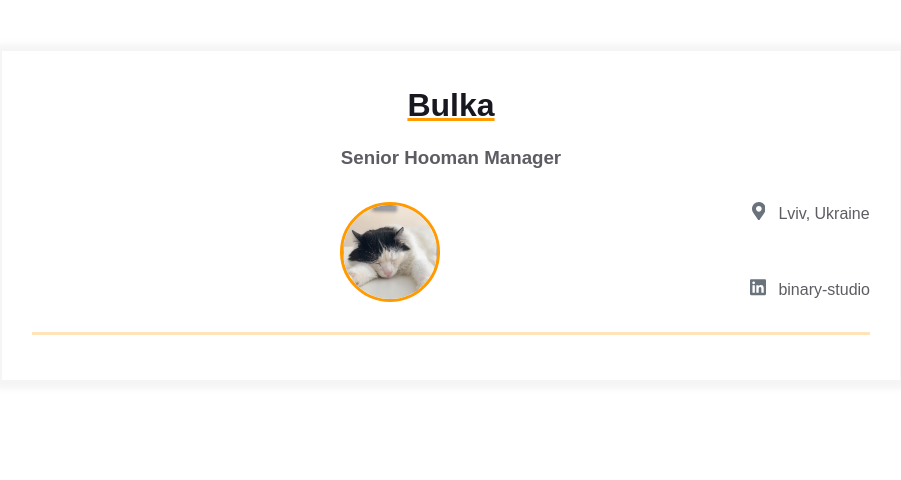
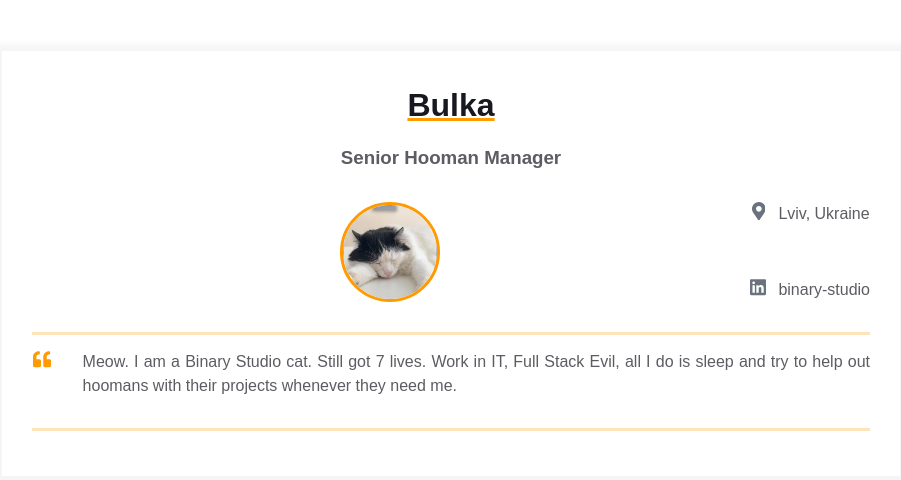
Before and after one commit to PavloVlasiuk/homepage, a plain HTML site: page index.html in a window 1280 px wide. Shown: the whole page, without its empty margins (189-1090 px from the left). Drawn offline with Linux system fonts and the light colour scheme.

Commit message:
Added intro block to index.html and formatted code style

```diff
--- a/index.html
+++ b/index.html
@@ -18,13 +18,21 @@
               <div class="contact-info__block"></div>
 
               <div class="contact-info__block contact-info__block--center">
-                  <img class="contact-info__avatar" src="assets/bulka.png" alt="Avatar" />
+                <img
+                  class="contact-info__avatar"
+                  src="assets/bulka.png"
+                  alt="Avatar"
+                />
               </div>
 
               <div class="contact-info__block">
                 <a href="" rel="author" class="contact-info__item">
                   <div class="contact-info__item-icon-wrapper">
-                          <svg class="contact-info__item-icon" xmlns="http://www.w3.org/2000/svg" viewBox="0 0 384 512">
+                    <svg
+                      class="contact-info__item-icon"
+                      xmlns="http://www.w3.org/2000/svg"
+                      viewBox="0 0 384 512"
+                    >
                       <path
                         d="M172.268 501.67C26.97 291.031 0 269.413 0 192 0 85.961 85.961 0
                               192 0s192 85.961 192 192c0 77.413-26.97 99.031-172.268 309.67-9.535
@@ -35,9 +43,17 @@
                   </div>
                   <span>Lviv, Ukraine</span>
                 </a>
-                      <a href="https://ua.linkedin.com/company/binary-studio_241166" rel="author" class="contact-info__item">
+                <a
+                  href="https://ua.linkedin.com/company/binary-studio_241166"
+                  rel="author"
+                  class="contact-info__item"
+                >
                   <div class="contact-info__item-icon-wrapper">
-                          <svg class="contact-info__item-icon" xmlns="http://www.w3.org/2000/svg" viewBox="0 0 448 512">
+                    <svg
+                      class="contact-info__item-icon"
+                      xmlns="http://www.w3.org/2000/svg"
+                      viewBox="0 0 448 512"
+                    >
                       <path
                         d="M416 32H31.9C14.3 32 0 46.5 0 64.3v383.4C0 465.5 14.3 480 31.9
                               480H416c17.6 0 32-14.5 32-32.3V64.3c0-17.8-14.4-32.3-32-32.3zM135.4
@@ -55,6 +71,34 @@
             </div>
           </div>
         </div>
+        <div class="container">
+          <div class="resume__block">
+            <div class="intro">
+              <div class="intro__icon-wrapper">
+                <svg
+                  class="intro__icon"
+                  xmlns="http://www.w3.org/2000/svg"
+                  viewBox="0 0 512 512"
+                >
+                  <path
+                    d="M464 256h-80v-64c0-35.3 28.7-64 64-64h8c13.3 0 24-10.7
+                      24-24V56c0-13.3-10.7-24-24-24h-8c-88.4 0-160 71.6-160 160v240c0
+                      26.5 21.5 48 48 48h128c26.5 0 48-21.5
+                      48-48V304c0-26.5-21.5-48-48-48zm-288 0H96v-64c0-35.3 28.7-64
+                      64-64h8c13.3 0 24-10.7 24-24V56c0-13.3-10.7-24-24-24h-8C71.6 32 0
+                      103.6 0 192v240c0 26.5 21.5 48 48 48h128c26.5 0
+                      48-21.5 48-48V304c0-26.5-21.5-48-48-48z"
+                  ></path>
+                </svg>
+              </div>
+              <p class="intro_text">
+                Meow. I am a Binary Studio cat. Still got 7 lives. Work in IT,
+                Full Stack Evil, all I do is sleep and try to help out hoomans
+                with their projects whenever they need me.
+              </p>
+            </div>
+          </div>
+        </div>
       </div>
     </main>
   </body>
```
Lines whose indentation alone changed are shown as unchanged.
